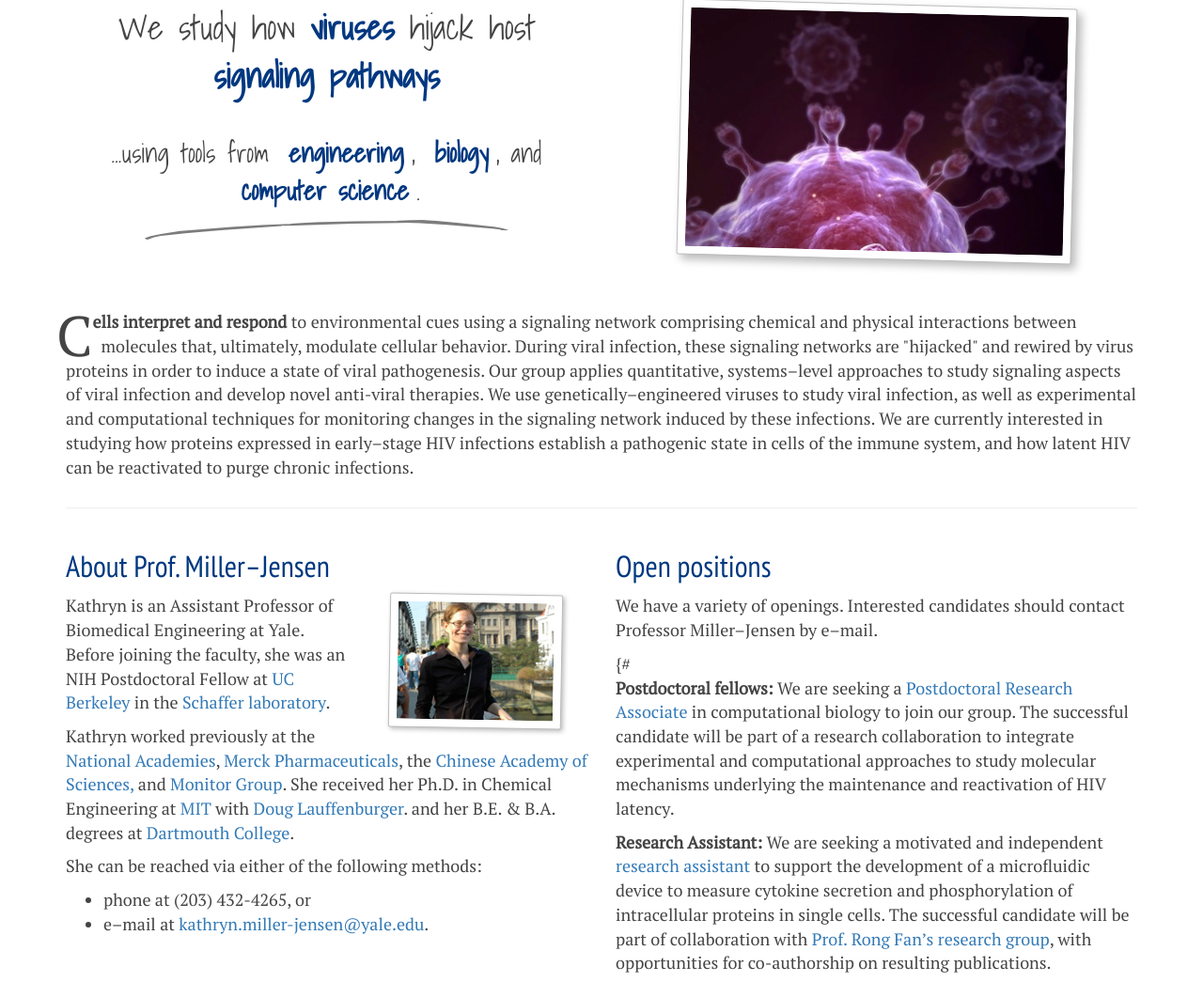
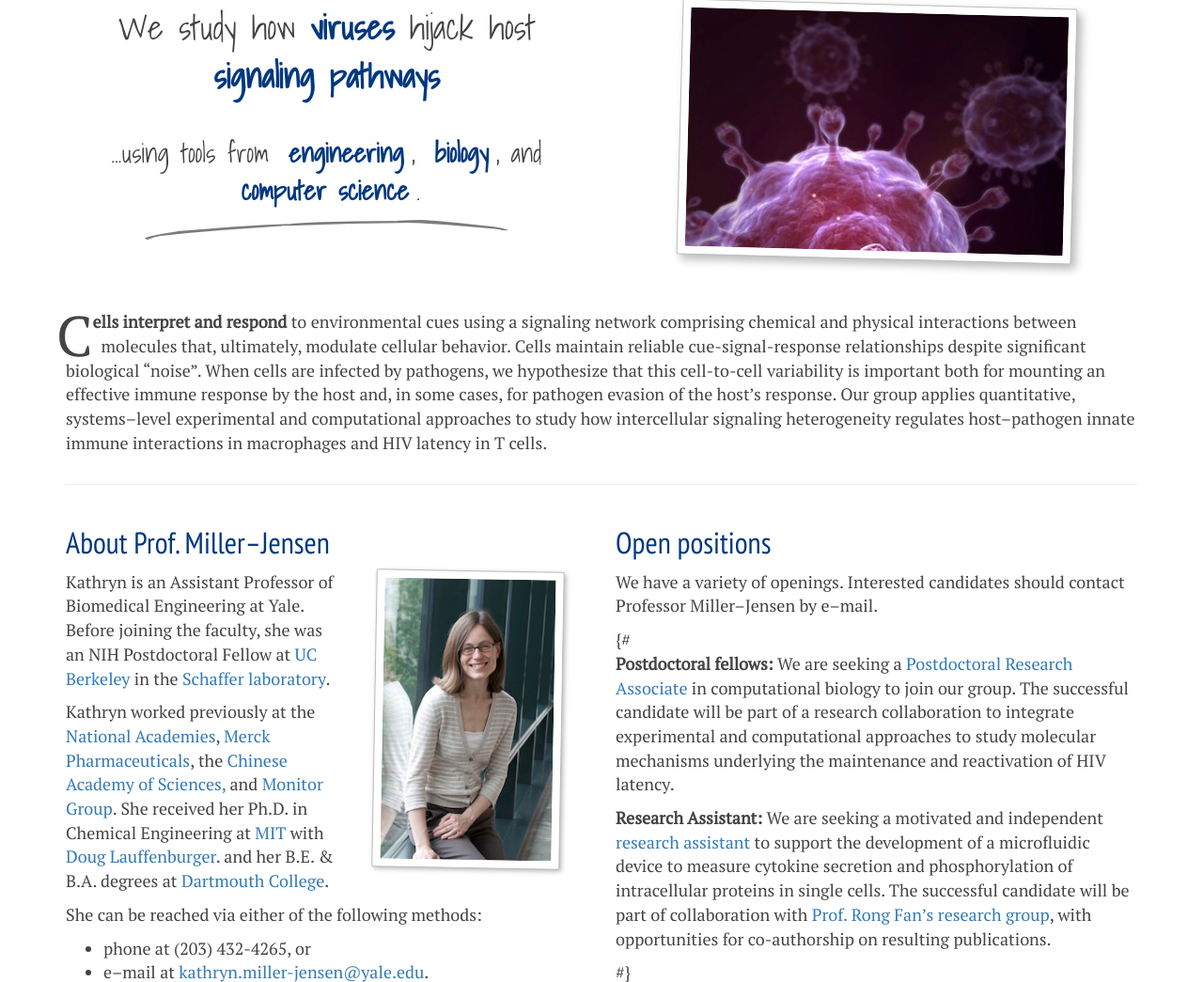
Before and after one commit to miller-jensen-lab/old-miller-jensen-website-python, a Django app: template templates/index.html in a window 1280 px wide. Shown: the part 191-1236 px from the top of the page at 94% size. Run offline with Django 3.2, Linux system fonts and the light colour scheme; the template is opened without the code that fills it, so the values that code supplies are empty; some libraries are stand-ins or nearby versions.

Commit message:
Update with new KMJ image, abstract, paper, and VW paper

```diff
--- a/templates/about-row.html
+++ b/templates/about-row.html
@@ -2,8 +2,8 @@
   <div class="col-md-6">
     <h3>About Prof. Miller&ndash;Jensen</h3>
     <p>
-      <img id="kmj" class="box-rotate-10 small-shadow hidden-xs" height="143"
-      width="184" src="/static/img/kmj.jpg"> Kathryn is an Assistant
+      <img id="kmj" class="box-rotate-10 small-shadow hidden-xs" height="317"
+      width="200" src="/static/img/kmj.jpg"> Kathryn is an Assistant
       Professor of Biomedical Engineering at Yale.  Before joining
       the faculty, she was an NIH Postdoctoral Fellow at <a
       href="http://www.Berkeley.edu">UC Berkeley</a> in the <a
--- a/templates/abstract-row.html
+++ b/templates/abstract-row.html
@@ -6,18 +6,16 @@
       interpret and respond</span> to environmental cues using a
       signaling network comprising chemical and physical interactions
       between molecules that, ultimately, modulate cellular behavior.
-      During viral infection, these signaling networks are "hijacked"
-      and rewired by virus proteins in order to induce a state of
-      viral pathogenesis.  Our group applies quantitative,
-      systems&ndash;level approaches to study signaling aspects of
-      viral infection and develop novel anti-viral therapies. We
-      use genetically&ndash;engineered viruses to study viral
-      infection, as well as experimental and computational techniques
-      for monitoring changes in the signaling network induced by
-      these infections. We are currently interested in studying how
-      proteins expressed in early&ndash;stage HIV infections establish
-      a pathogenic state in cells of the immune system, and how
-      latent HIV can be reactivated to purge chronic infections.
+      Cells maintain reliable cue-signal-response relationships
+      despite significant biological &ldquo;noise&rdquo;. When cells are infected
+      by pathogens, we hypothesize that this cell-to-cell variability
+      is important both for mounting an effective immune response
+      by the host and, in some cases, for pathogen evasion of the
+      host’s response. Our group applies quantitative, systems–level
+      experimental and computational approaches to study how
+      intercellular signaling heterogeneity regulates host–pathogen
+      innate immune interactions in macrophages and HIV latency in
+      T cells.
     </p>
   </div>
 </div>
--- a/templates/publications.html
+++ b/templates/publications.html
@@ -22,7 +22,7 @@
             paper.pages %} {{paper.pages}}{% endif %}, {{paper.year}}.
             {{paper.postscript}} View on: <a
             href="http://www.ncbi.nlm.nih.gov/pubmed/{{paper.pmid}}">Pubmed</a>,
-            <a href="{{fulltext_url}}">{{paper.journal}} website</a>
+            <a href="{{paper.fulltext_url}}">{{paper.journal}} website</a>
           </p>
         </div>
       </div>
```
Also changed, not shown: models.py (+12 -1 lines), static/img/23339603.png (added), static/img/kmj.jpg.
